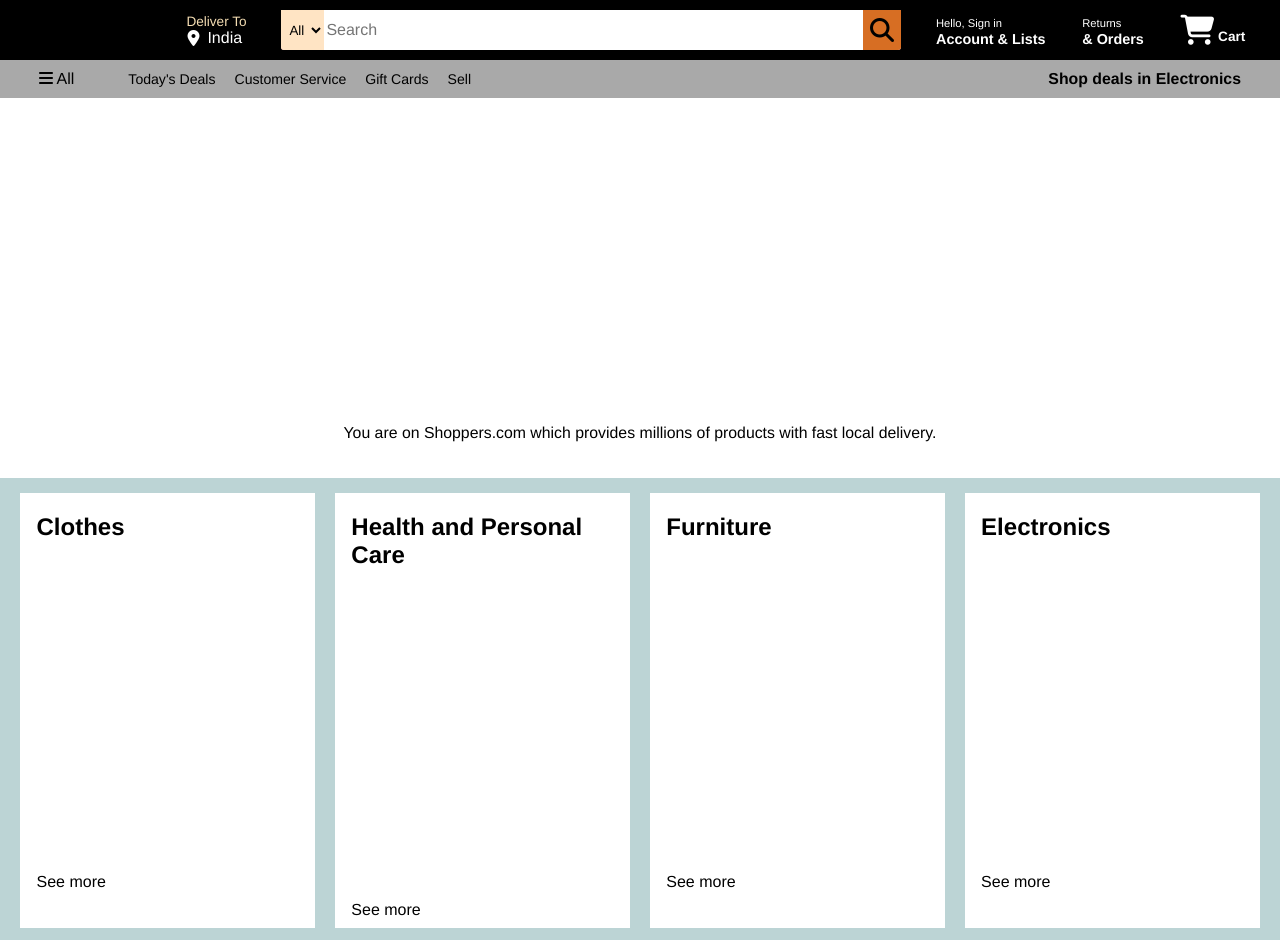
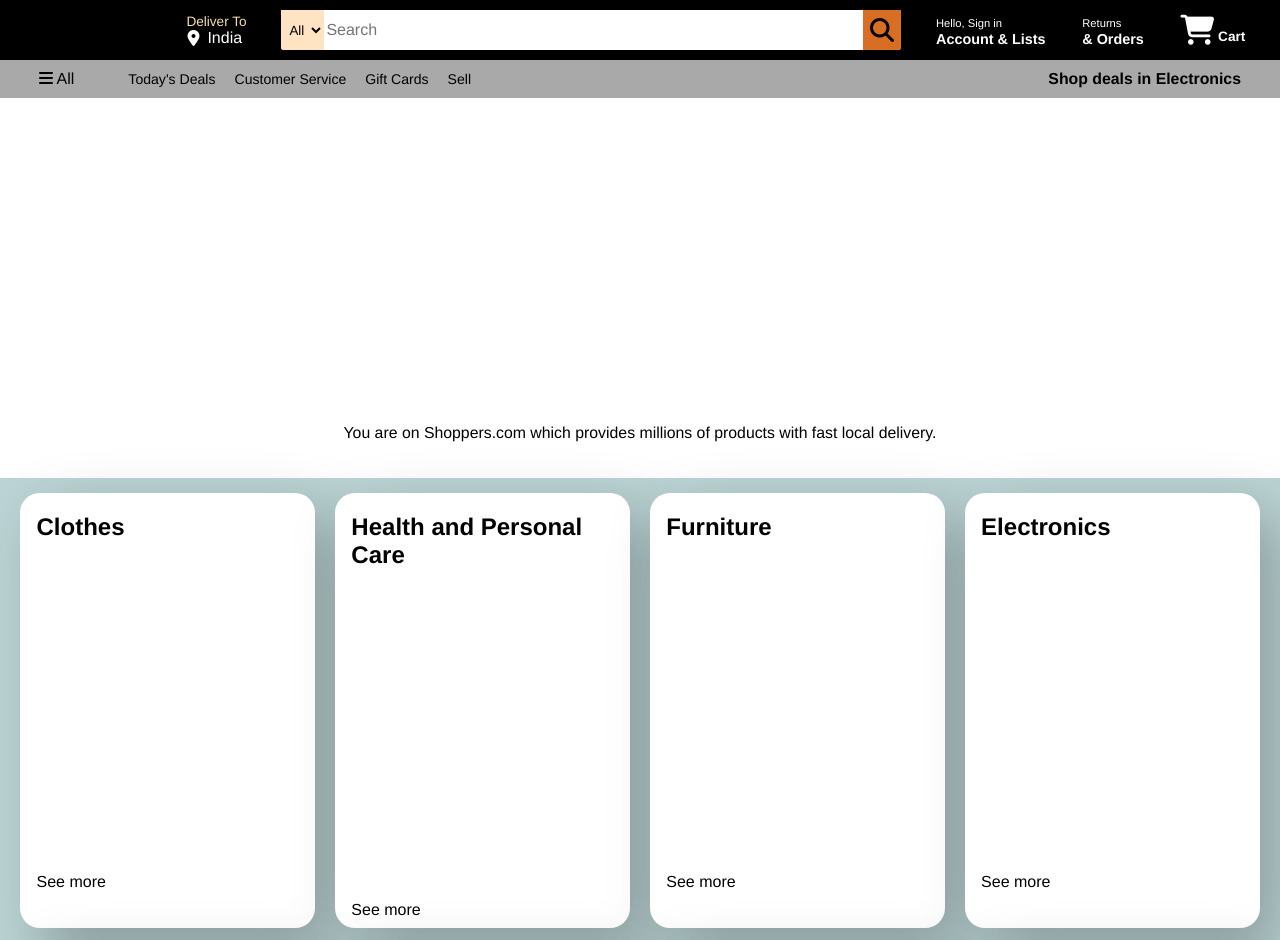
Before and after one commit to AnshikaPandey27/Shopping-Website, a plain HTML site: page index.html in a window 1280 px wide. Shown: the top 940 px of the page. Drawn offline with Linux system fonts and the light colour scheme.

Commit message:
Update style.css

```diff
--- a/style.css
+++ b/style.css
@@ -143,7 +143,8 @@ span{
 }
 .box{
     height: 400px;
-
+    border-radius: 20px;
+    box-shadow: 20px 20px 60px #00000041,inset -20px 20px 60px #ffffff40;
     width: 23%;
     background-color: white;
     padding: 20px 0px 15px;
```
